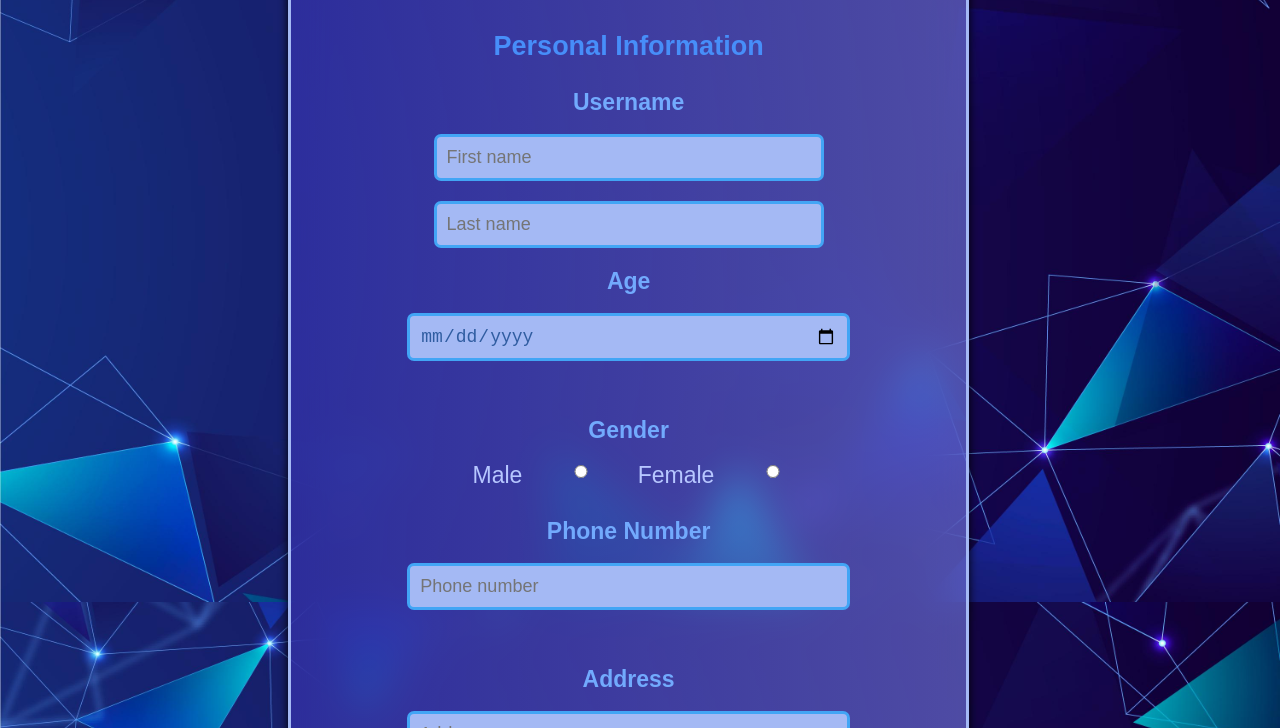
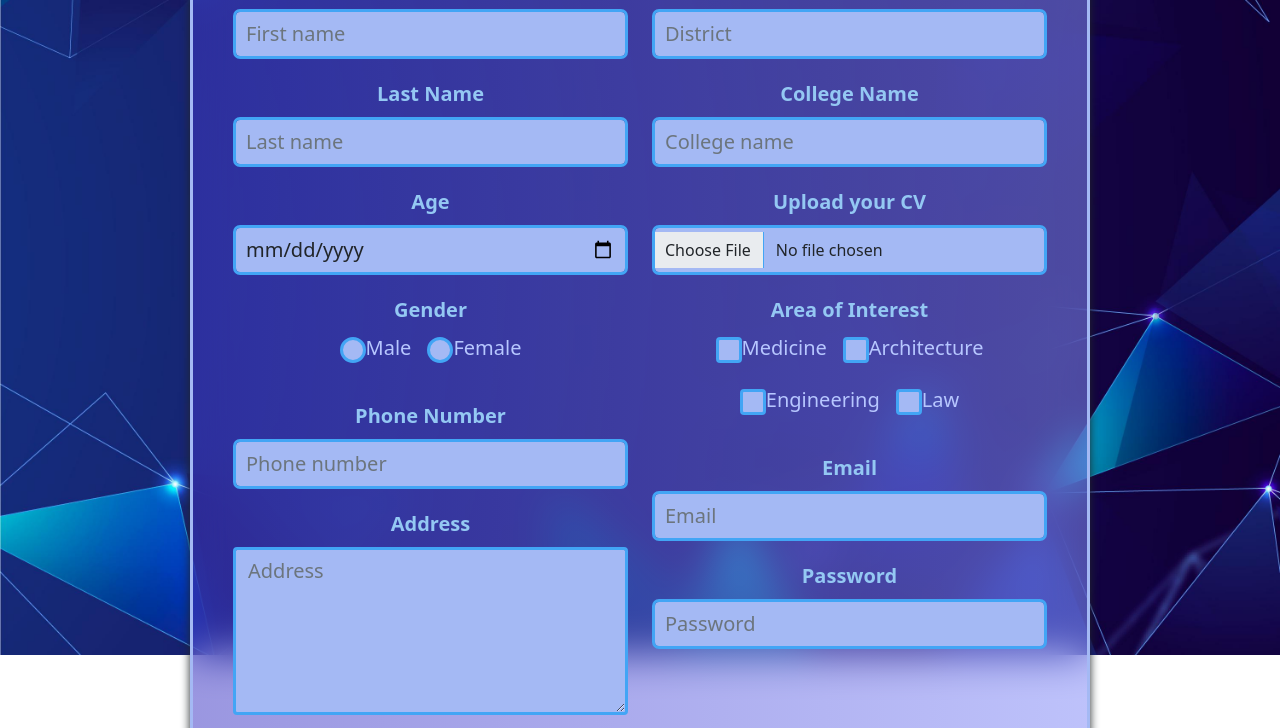
Before and after one commit to MhdMahir/Login, a plain HTML site: page rgstr.html in a window 1280 px wide. Shown: the part 198-926 px from the top of the page. Drawn offline with nearby package versions, Linux system fonts and the light colour scheme.

Commit message:
Update rgstr.html

```diff
--- a/rgstr.html
+++ b/rgstr.html
@@ -1,18 +1,26 @@
 <!DOCTYPE html>
 <html lang="en">
   <head>
-    <meta charset="UTF-8">
-    <title>Internship Registration</title>
-    <link rel="stylesheet" href="style.css">
+    <meta charset="UTF-8" />
+    <meta name="viewport" content="width=device-width, initial-scale=1.0" />
+    <title>Register</title>
+    <link rel="stylesheet" href="style.css" />
+    <link
+      href="https://cdn.jsdelivr.net/npm/bootstrap@5.0.2/dist/css/bootstrap.min.css"
+      rel="stylesheet"
+      integrity="sha384-EVSTQN3/azprG1Anm3QDgpJLIm9Nao0Yz1ztcQTwFspd3yD65VohhpuuCOmLASjC"
+      crossorigin="anonymous"
+    />
     <style>
-        body{
+      body {
         display: flex;
         justify-content: center;
         align-items: center;
+        margin: 0;
+        padding: 20px;
         min-height: 100vh;
-            margin: 0;
       }
-        h1{
+      h1 {
         background: linear-gradient(to right, #6ac9fc, #8fa4ff);
         -webkit-background-clip: text;
         background-clip: text;
@@ -22,140 +30,315 @@
         font-family: cursive;
         margin-bottom: 20px;
       }
-        .fieldset{
-            width: 80%;
-            max-width: 800px;
+      .fld {
         background: linear-gradient(to right, #413ac587, #838bf787);
         border: 3px solid #a4b9f4;
         padding: 40px;
         border-radius: 8px;
         backdrop-filter: blur(20px);
         box-shadow: 0 0 10px;
-            display: flex;
-            flex-direction: column;
-            align-items: center;
-            margin: 20px;
+        width: 100%;
+        max-width: 900px;
       }
-        #uname,#age,#ph,#ad,#dstrct,#clg,#cv,#eml,#pswd{
-            color: #305da1;
+      .co {
+        color: #42a5f5;
       }
-        label{
-            font-family: sans-serif;
-            color: #72aafd;
-            font-size: 23px;
+      .inp {
+        background-color: #a4b9f4;
+        border: 3px solid #42a5f5;
+        width: 100%;
       }
-        input[type],input[list],textarea{
-            width: 70%;
-            font-size: 18px;
-            margin-bottom: 20px;
-            padding: 10px;
-            border-radius: 7px;
+      .inpb {
+        background-color: #a4b9f4;
         border: 3px solid #42a5f5;
-            background-color: #a4b9f4;
-        }
-        .gndr{
-            display: flex;
-            justify-content: space-between;
-            width: 60%;
-            margin-left: 45px;
-            margin-bottom: 20px;
-            color: #305da1;
-        }
-        .intrst{
-            display: flex;
-            justify-content: space-between;
-            width: 80%;
-            margin-bottom: 20px;
-        }
-        .button{
-            width: 100%;
-            display: flex;
-            justify-content: center;
-        }
-        button{
-            width: 30%;
-            border-radius: 7px;
-            padding: 10px;
-            border: 3px solid #42a5f5;
-            background-color: #a4b9f4;
-            text-align: center;
-            cursor: pointer;
         transition: background-color 0.3s, border-color 0.3s;
       }
-        button:hover{
+      .inpb:hover {
         background-color: #42a5f5;
         border-color: #6ac9fc;
       }
+      .txt {
+        color: #94c8f3;
+      }
     </style>
   </head>
-<body>
+  <body
+    class="d-flex justify-content-center align-items-center"
+    style="background-image: url('rb4.jpg'); background-size: contain"
+  >
+    <div class="container">
       <form action="">
-        <div class="fieldset">
-            <center><h1>INTERNSHIP REGISTRATION</h1></center>
-            <legend><h3 style="color: #478ef9; font-family: sans-serif; font-size: 27px;">Personal Information</h3></legend>
-            <div>
-                <center>
-                    <label for="uname"><b>Username</b></label><br><br>
-                    <input type="text" id="uname" name="fname" placeholder="First name">
-                    <input type="text" id="uname" name="lname" placeholder="Last name">
-                </center>
+        <div class="fld mx-auto">
+          <h1 class="text-center" style="font-size: 30px; font-weight: bolder">
+            INTERNSHIP REGISTRATION
+          </h1>
+          <legend>
+            <h3 class="co text-center font-weight-bold">
+              Personal Information
+            </h3>
+          </legend>
+          <div class="row">
+            <div class="col-md-6 col-12">
+              <div class="mb-3">
+                <label
+                  for="first_name"
+                  class="form-label txt w-100 fs-5 text-center"
+                  ><b>First Name</b></label
+                >
+                <input
+                  type="text"
+                  class="form-control inp"
+                  name="first_name"
+                  placeholder="First name"
+                  style="font-size: 1.25rem; height: 50px"
+                />
               </div>
-            <label for="age"><b>Age</b></label><br>
-            <input type="date" id="age" name="age"><br><br>
-            <label for="gen"><b>Gender</b></label><br>
-            <div class="gndr">
-                <label for="gen1" style="color: #b7c7ff;">Male</label>
-                <input type="radio" id="gen1" name="gender" value="Male">
-                <label for="gen2" style="color: #b7c7ff;">Female</label>
-                <input type="radio" id="gen2" name="gender" value="Female">
+              <div class="mb-3">
+                <label
+                  for="last_name"
+                  class="form-label txt w-100 fs-5 text-center"
+                  ><b>Last Name</b></label
+                >
+                <input
+                  type="text"
+                  class="form-control inp"
+                  name="last_name"
+                  placeholder="Last name"
+                  style="font-size: 1.25rem; height: 50px"
+                />
               </div>
-            <label for="ph"><b>Phone Number</b></label><br>
-            <input type="tel" id="ph" name="phone" placeholder="Phone number"><br><br>
-            <label for="ad"><b>Address</b></label><br>
-            <textarea rows="5" cols="40" id="ad" name="address" placeholder="Address"></textarea><br><br>
-            <label for="district"><b>District</b></label><br>
-            <input list="dstrct" name="district" placeholder="District">
+              <div class="mb-3">
+                <label for="age" class="form-label txt w-100 fs-5 text-center"
+                  ><b>Age</b></label
+                >
+                <input
+                  type="date"
+                  class="form-control inp"
+                  id="age"
+                  name="age"
+                  style="font-size: 1.25rem; height: 50px"
+                />
+              </div>
+              <div class="mb-3">
+                <label
+                  for="gender"
+                  class="form-label txt w-100 fs-5 text-center"
+                  ><b>Gender</b></label
+                >
+                <div class="d-flex justify-content-center">
+                  <div class="form-check form-check-inline mx-2">
+                    <input
+                      class="form-check-input"
+                      type="radio"
+                      id="gen1"
+                      name="gender"
+                      value="Male"
+                    />
+                    <label
+                      class="form-check-label"
+                      for="gen1"
+                      style="color: #b7c7ff; font-size: 20px"
+                      >Male</label
+                    >
+                  </div>
+                  <div class="form-check form-check-inline mx-2">
+                    <input
+                      class="form-check-input"
+                      type="radio"
+                      id="gen2"
+                      name="gender"
+                      value="Female"
+                    />
+                    <label
+                      class="form-check-label"
+                      for="gen2"
+                      style="color: #b7c7ff; font-size: 20px"
+                      >Female</label
+                    >
+                  </div>
+                </div>
+              </div>
+              <div class="mb-3">
+                <label for="ph" class="form-label txt w-100 fs-5 text-center"
+                  ><b>Phone Number</b></label
+                >
+                <input
+                  type="tel"
+                  class="form-control inp"
+                  id="ph"
+                  name="phone"
+                  placeholder="Phone number"
+                  style="font-size: 1.25rem; height: 50px"
+                />
+              </div>
+              <div class="mb-3">
+                <label for="ad" class="form-label txt w-100 fs-5 text-center"
+                  ><b>Address</b></label
+                >
+                <textarea
+                  class="form-control inp"
+                  rows="5"
+                  id="ad"
+                  name="address"
+                  placeholder="Address"
+                  style="font-size: 1.25rem"
+                ></textarea>
+              </div>
+            </div>
+            <div class="col-md-6 col-12">
+              <div class="mb-3">
+                <label
+                  for="district"
+                  class="form-label txt w-100 fs-5 text-center"
+                  ><b>District</b></label
+                >
+                <input
+                  list="dstrct"
+                  class="form-control inp"
+                  name="district"
+                  placeholder="District"
+                  style="font-size: 1.25rem; height: 50px"
+                />
                 <datalist id="dstrct">
-                <option value="Kozhikode">
-                <option value="Wayanad">
-                <option value="Kannur">
-                <option value="Ernakulam">
-                <option value="Kasaragod">
-                <option value="Thrissur">
-                <option value="Alappuzha">
-                <option value="Idukki">
-                <option value="Kollam">
-                <option value="Kottayam">
-                <option value="Malappuram">
-                <option value="Palakkad">
-                <option value="Pathanamthitta">
-                <option value="Thiruvananthapuram">
-            </datalist><br><br>
-            <label for="clg"><b>College Name</b></label><br>
-            <input type="text" id="clg" name="college" placeholder="College name"><br><br>
-            <label for="cv"><b>Upload your CV</b></label><br>
-            <input type="file" id="cv" name="cv"><br><br>
-            <label for="interest"><b>Area of Interest</b></label><br>
-            <div class="intrst">
-                <label for="intrst" style="color: #b7c7ff;">Medicine</label>
-                <input type="checkbox" id="intrst" name="intrst" value="Medicine">
-                <label for="intrst" style="color: #b7c7ff;">Architecture</label>
-                <input type="checkbox" id="intrst" name="intrst" value="Architecture">
-                <label for="intrst" style="color: #b7c7ff;">Engineering</label>
-                <input type="checkbox" id="intrst" name="intrst" value="Engineering">
-                <label for="intrst" style="color: #b7c7ff;">Law</label>
-                <input type="checkbox" id="intrst" name="intrst" value="Law">
-            </div><br>
-            <label for="email"><b>Email</b></label><br>
-            <input type="email" id="eml" name="email" placeholder="Enter your email"><br><br>
-            <label for="pswd"><b>Password</b></label><br>
-            <input type="password" id="pswd" name="password" placeholder="Password"><br><br>
-            <div class="button">
-                <button type="submit">
+                  <option value="Kozhikode"></option>
+                  <option value="Wayanad"></option>
+                  <option value="Kannur"></option>
+                  <option value="Ernakulam"></option>
+                  <option value="Kasaragod"></option>
+                  <option value="Thrissur"></option>
+                  <option value="Alappuzha"></option>
+                  <option value="Idukki"></option>
+                  <option value="Kollam"></option>
+                  <option value="Kottayam"></option>
+                  <option value="Malappuram"></option>
+                  <option value="Palakkad"></option>
+                  <option value="Pathanamthitta"></option>
+                  <option value="Thiruvananthapuram"></option>
+                </datalist>
+              </div>
+              <div class="mb-3">
+                <label for="clg" class="form-label txt w-100 fs-5 text-center"
+                  ><b>College Name</b></label
+                >
+                <input
+                  type="text"
+                  class="form-control inp"
+                  id="clg"
+                  name="college"
+                  placeholder="College name"
+                  style="font-size: 1.25rem; height: 50px"
+                />
+              </div>
+              <div class="mb-3">
+                <label for="cv" class="form-label txt w-100 fs-5 text-center"
+                  ><b>Upload your CV</b></label
+                >
+                <input type="file" class="form-control inp" id="cv" name="cv" />
+              </div>
+              <div class="mb-3">
+                <label
+                  for="interest"
+                  class="form-label txt w-100 fs-5 text-center"
+                  ><b>Area of Interest</b></label
+                >
+                <div class="d-flex justify-content-center flex-wrap">
+                  <div class="form-check form-check-inline mx-2">
+                    <input
+                      class="form-check-input"
+                      type="checkbox"
+                      id="medicine"
+                      name="interest"
+                      value="Medicine"
+                    />
+                    <label
+                      class="form-check-label"
+                      for="medicine"
+                      style="color: #b7c7ff; font-size: 20px"
+                      >Medicine</label
+                    >
+                  </div>
+                  <div class="form-check form-check-inline mx-2">
+                    <input
+                      class="form-check-input"
+                      type="checkbox"
+                      id="architecture"
+                      name="interest"
+                      value="Architecture"
+                    />
+                    <label
+                      class="form-check-label"
+                      for="architecture"
+                      style="color: #b7c7ff; font-size: 20px"
+                      >Architecture</label
+                    >
+                  </div>
+                  <div class="form-check form-check-inline mx-2">
+                    <input
+                      class="form-check-input"
+                      type="checkbox"
+                      id="engineering"
+                      name="interest"
+                      value="engineering"
+                    />
+                    <label
+                      class="form-check-label"
+                      for="engineering"
+                      style="color: #b7c7ff; font-size: 20px"
+                      >Engineering</label
+                    >
+                  </div>
+                  <div class="form-check form-check-inline mx-2">
+                    <input
+                      class="form-check-input"
+                      type="checkbox"
+                      id="law"
+                      name="interest"
+                      value="law"
+                    />
+                    <label
+                      class="form-check-label"
+                      for="law"
+                      style="color: #b7c7ff; font-size: 20px"
+                      >Law</label
+                    >
+                  </div>
+                </div>
+              </div>
+              <div class="mb-3">
+                <label for="email" class="form-label txt w-100 fs-5 text-center"
+                  ><b>Email</b></label
+                >
+                <input
+                  type="email"
+                  class="form-control inp"
+                  id="email"
+                  name="email"
+                  placeholder="Email"
+                  style="font-size: 1.25rem; height: 50px"
+                />
+              </div>
+              <div class="mb-3">
+                <label for="pass" class="form-label txt w-100 fs-5 text-center"
+                  ><b>Password</b></label
+                >
+                <input
+                  type="password"
+                  class="form-control inp"
+                  id="pass"
+                  name="password"
+                  placeholder="Password"
+                  style="font-size: 1.25rem; height: 50px"
+                />
+              </div>
+            </div>
+          </div>
+          <div class="d-flex justify-content-center">
+            <button class="btn btn-primary btn-lg inpb">
               <a href="index.html">Register</a>
             </button>
           </div>
         </div>
       </form>
+    </div>
   </body>
 </html>
```
Lines whose indentation alone changed are shown as unchanged.
